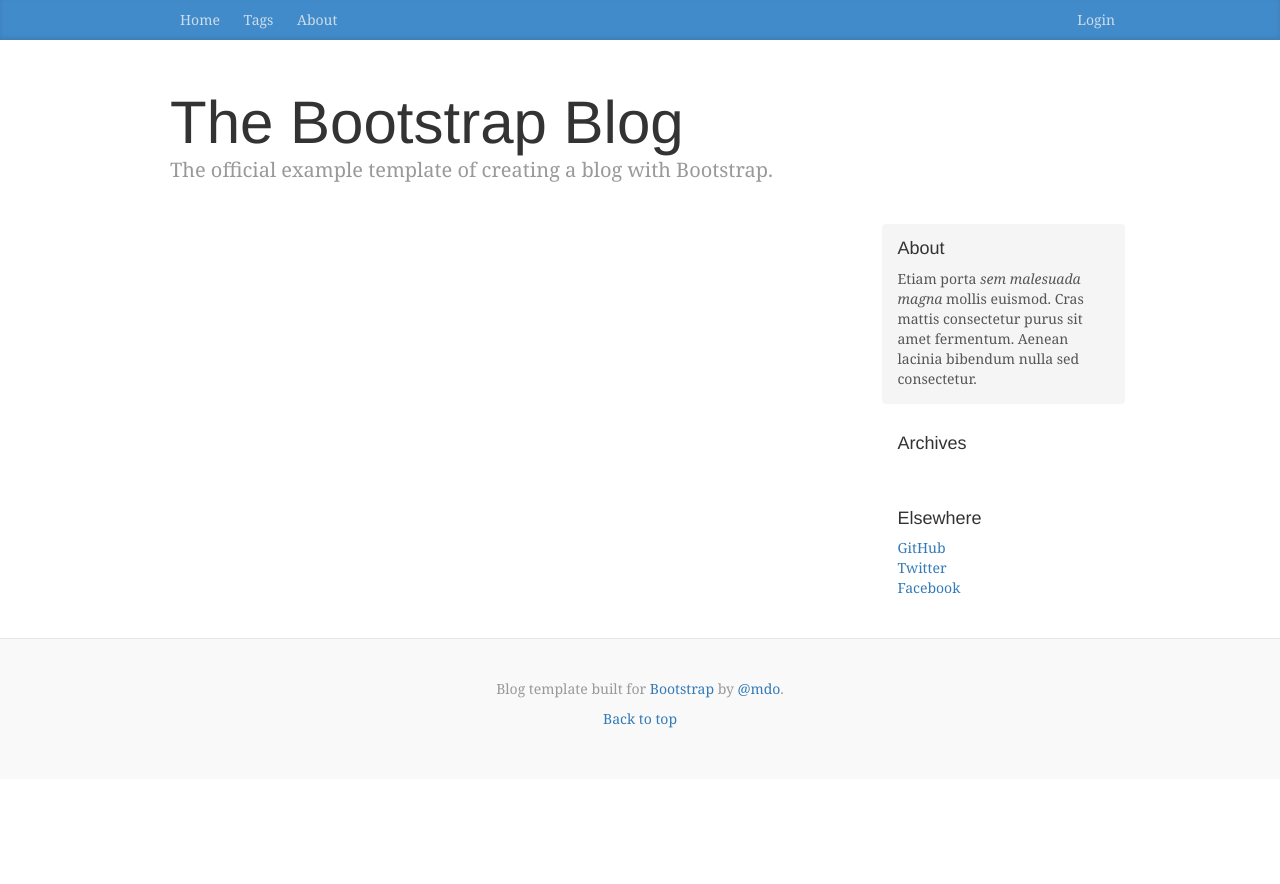
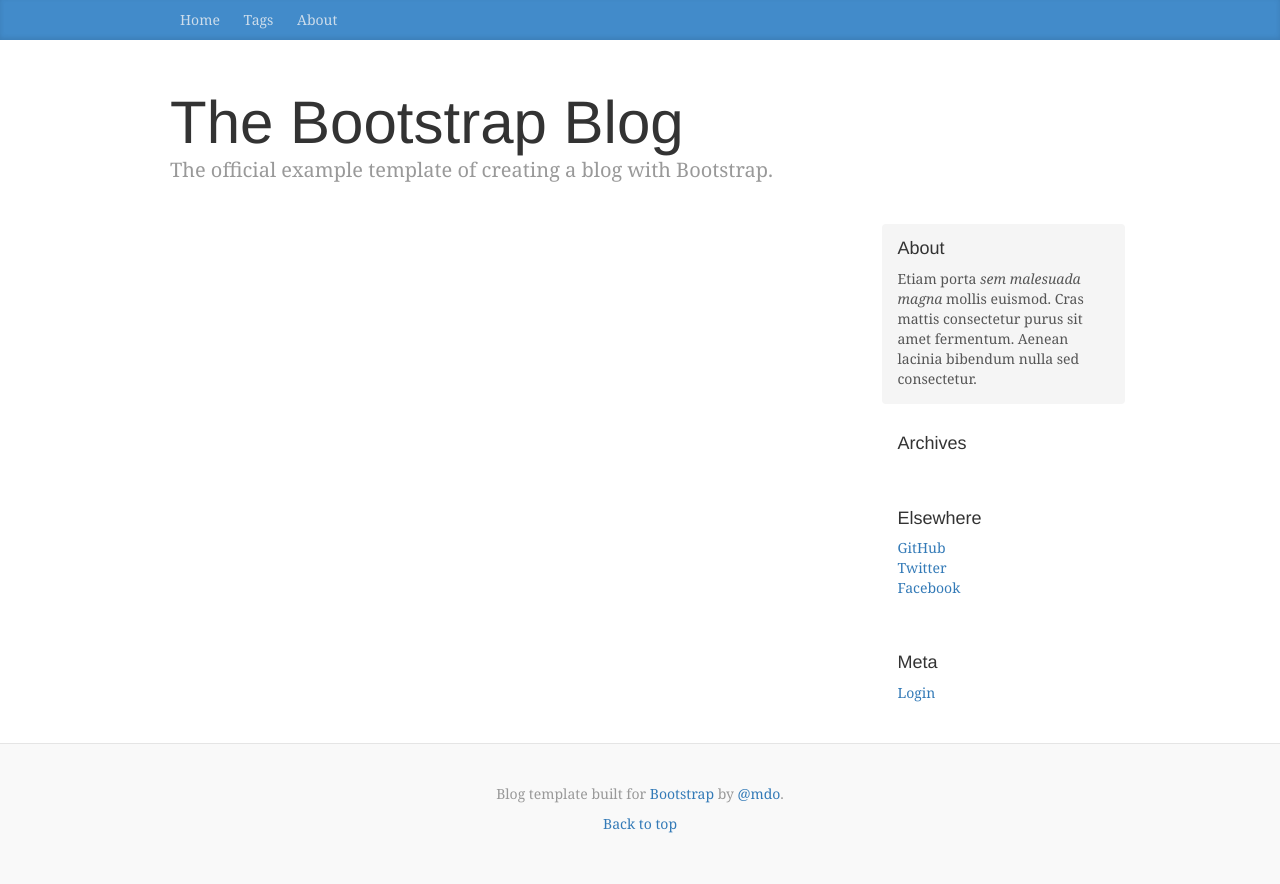
Before and after one commit to dharmit/modern_blogr, a Python web app: template modern_blogr/templates/home.mako in a window 1280 px wide. Before the commit the page ends 728 px from the top, so only its background shows below. Run offline with Mako, Linux system fonts and the light colour scheme; the template is opened without the code that fills it, so the values that code supplies are empty; some libraries are stand-ins or nearby versions.

Commit message:
Minor change in layout

```diff
--- a/modern_blogr/templates/layout.mako
+++ b/modern_blogr/templates/layout.mako
@@ -41,14 +41,6 @@
               <a class="blog-nav-item" href="${href}">${caption}</a>
             % endif
           % endfor
-
-          % if logged_in:
-            <a class="blog-nav-item navbar-right" href="/logout">Logout</a>
-            <a class="blog-nav-item navbar-right" href="/blog/create">New Entry</a>
-          % else:
-            <a class="blog-nav-item navbar-right" href="/login">Login</a>
-          % endif
-
         </nav>
       </div>
     </div>
@@ -89,6 +81,17 @@
               <li><a href="#">Facebook</a></li>
             </ol>
           </div>
+          <div class="sidebar-module">
+            <h4>Meta</h4>
+            <ol class="list-unstyled">
+            % if logged_in:
+              <li><a href="/blog/create">New Entry</a></li>
+              <li><a href="/logout">Logout</a></li>
+            % else:
+              <li><a href="/login">Login</a></li>
+            % endif
+            </ol>
+          </div>
         </div><!-- /.blog-sidebar -->
 
       </div><!-- /.row -->
```
